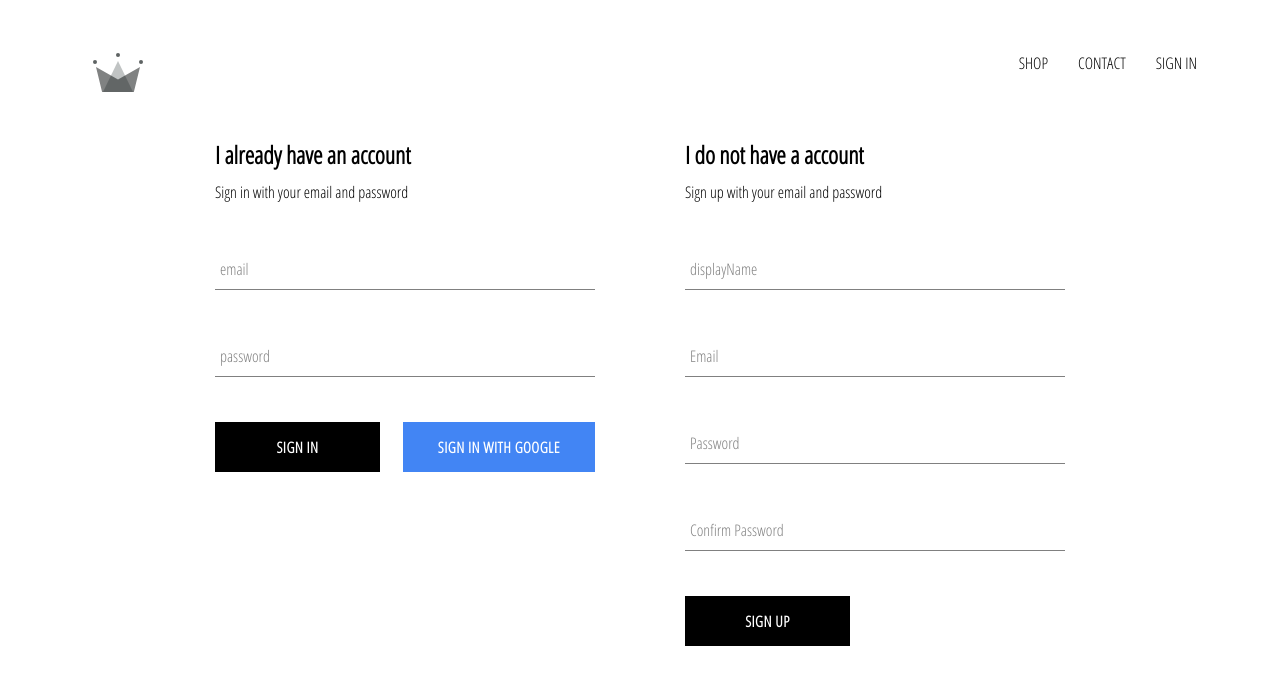
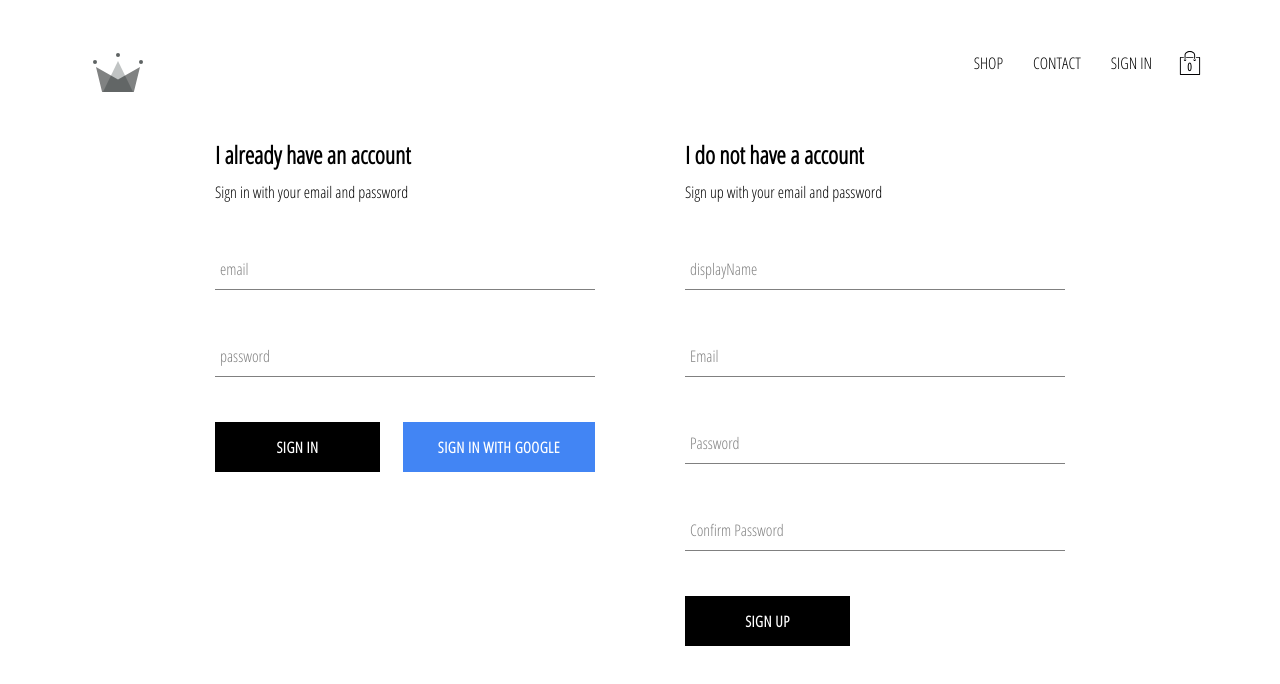
Before and after one commit to MahiMahbob/crwn-clothing, a React (Create React App) app: page /signin in a window 1280 px wide. Shown: the top 684 px of the page. Built offline with nearby package versions, Linux system fonts and the light colour scheme; no server answers.

Commit message:
cart icon,dropdown,toogle hidden

```diff
--- /dev/null
+++ b/src/components/cart-dropdown/CartDropdown.js
@@ -0,0 +1,13 @@
+import React from 'react'
+import { CartDropDwn,CartItems,CartDropdownButton } from './CartDrpDwnStyles'
+
+const CartDropdown = () => {
+    return (
+        <CartDropDwn>
+            <CartItems />
+           <CartDropdownButton>GO TO CHECKOUT</CartDropdownButton>
+        </CartDropDwn>
+    )
+}
+
+export default CartDropdown
--- /dev/null
+++ b/src/components/cart-dropdown/CartDrpDwnStyles.js
@@ -0,0 +1,29 @@
+import styled from "styled-components/macro";
+import CustomButton from '../customButton/CustomButton'
+
+export const CartDropDwn = styled.div`
+    position: absolute;
+    width: 240px;
+    height: 340px;
+    display: flex;
+    flex-direction: column;
+    padding: 20px;
+    border: 1px solid black;
+    background-color: white;
+    top: 90px;
+    right: 80px;
+    z-index: 5;
+`
+
+export const CartDropdownButton = styled(CustomButton)`
+  margin-top: auto;
+`
+
+export const CartItems = styled.div`
+    height: 240px;
+    display: flex;
+    flex-direction: column;
+    overflow: scroll;
+    overflow-x: hidden;
+    overflow-y: hidden;
+`
--- /dev/null
+++ b/src/components/cartIcon/CartIcon.js
@@ -0,0 +1,15 @@
+import React from 'react'
+import { useContextValue } from '../../context/shopContext'
+import { CartContainer, ItemCountContainer, ShoppingIcon } from './CartIconStyles'
+
+const CartIcon = () => {
+    const {hideCartDropDown} = useContextValue()
+    return (
+        <CartContainer onClick={hideCartDropDown}>
+            <ShoppingIcon/>
+            <ItemCountContainer>0</ItemCountContainer>
+        </CartContainer>
+    )
+}
+
+export default CartIcon
--- /dev/null
+++ b/src/components/cartIcon/CartIconStyles.js
@@ -0,0 +1,22 @@
+import styled from 'styled-components/macro';
+import { ReactComponent as ShoppingIconSVG } from '../../assets/cartBag.svg';
+
+export const CartContainer = styled.div`
+    display: flex;
+    align-items: center;
+    justify-content: center;
+    position: relative;
+    width: 45px;
+    height: 45px;
+    cursor: pointer;
+`
+export const ShoppingIcon = styled(ShoppingIconSVG)`
+    width: 24px;
+    height: 24px;
+`
+export const ItemCountContainer = styled.span`
+    position: absolute;
+    bottom: 12px;
+    font-size: 11px;
+    font-weight: bold;
+`
--- a/src/components/header/HeaderComponent.js
+++ b/src/components/header/HeaderComponent.js
@@ -3,11 +3,14 @@ import { Redirect } from 'react-router-dom'
 import { ReactComponent as Logo } from '../../assets/logo.svg'
 import { useContextValue } from '../../context/shopContext'
 import { auth } from '../../firebase/firebaseUtils'
+import CartDropdown from '../cart-dropdown/CartDropdown'
+import CartIcon from '../cartIcon/CartIcon'
 import { HeaderContainer, LogoContainer, OptionsContainer, OptionLink } from './HeaderStyle'
 
 const HeaderComponent = () => {
     const { currentUser } = useContextValue()
     const [redirect, setredirect] = useState(null)
+    const {isOpen} = useContextValue()
 
     useEffect(() => {
         if (currentUser) {
@@ -29,7 +32,9 @@ const HeaderComponent = () => {
                 {
                     currentUser ? <OptionLink as='div' onClick={() => auth.signOut()}>SIGN OUT</OptionLink> : <OptionLink to='/signin'>SIGN IN</OptionLink>
                 }
+                <CartIcon/>
             </OptionsContainer>
+            {isOpen ? null : <CartDropdown />}
         </HeaderContainer>
     )
 }
--- a/src/context/shopContext.js
+++ b/src/context/shopContext.js
@@ -5,7 +5,8 @@ import shopReducer from './shopReducer'
 
 const initialState = {
     shopData: SHOP_DATA,
-    currentUser: null
+    currentUser: null,
+    isOpen: true
 }
 
 const GlobalContext = React.createContext(initialState)
@@ -21,6 +22,10 @@ export const ShopContextProvider = ({ children }) => {
                 displayName
             })
         })
+    }
+
+    const hideCartDropDown = () => {
+        dispatch({type: 'HIDE_DROPDOWN'})
     }
 
     useEffect(() => {
@@ -44,10 +49,14 @@ export const ShopContextProvider = ({ children }) => {
         }
     }, [])
 
+    const {shopData,currentUser, isOpen} = state
+
     const value = {
-        shopData: state.shopData,
-        currentUser: state.currentUser,
-        signup
+        shopData,
+        currentUser,
+        signup,
+        isOpen,
+        hideCartDropDown
     }
 
     return (
--- a/src/context/shopReducer.js
+++ b/src/context/shopReducer.js
@@ -5,6 +5,11 @@ const shopReducer = (state, action) => {
                 ...state,
                 currentUser: action.payload
             }
+        case 'HIDE_DROPDOWN':
+            return {
+                ...state,
+                isOpen: !state.isOpen
+            }
         default:
             break;
     }
```
